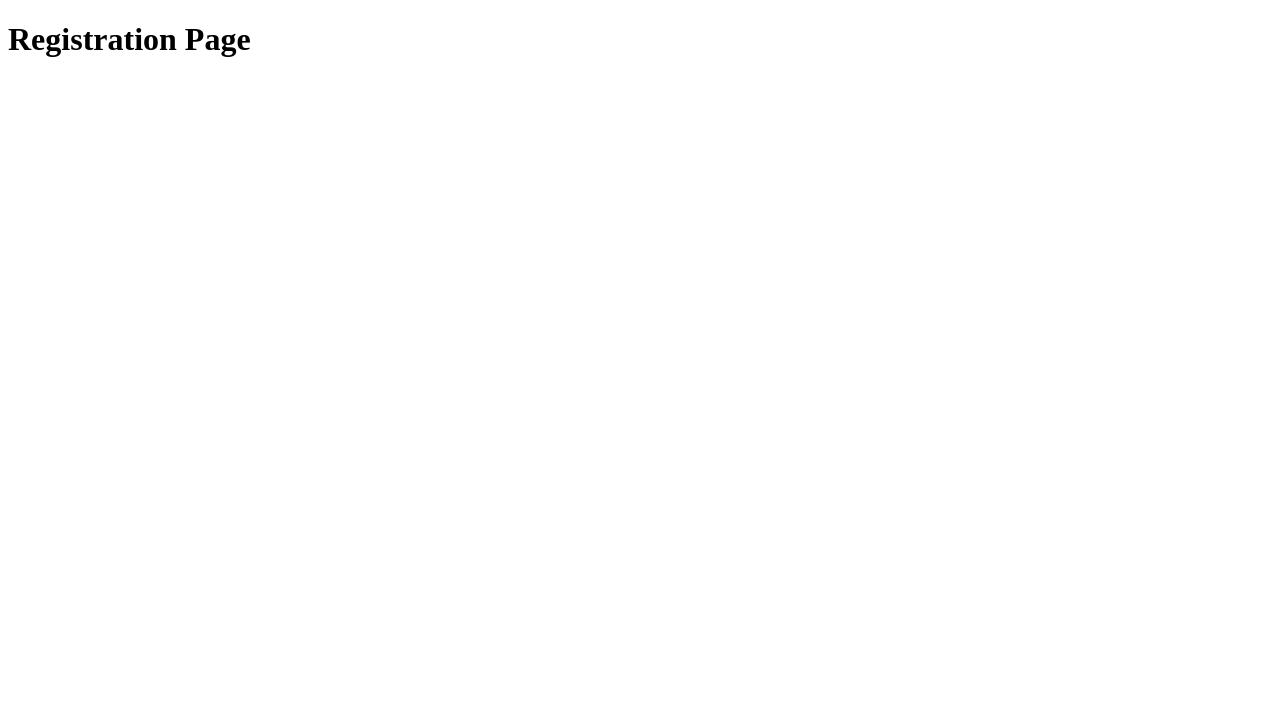
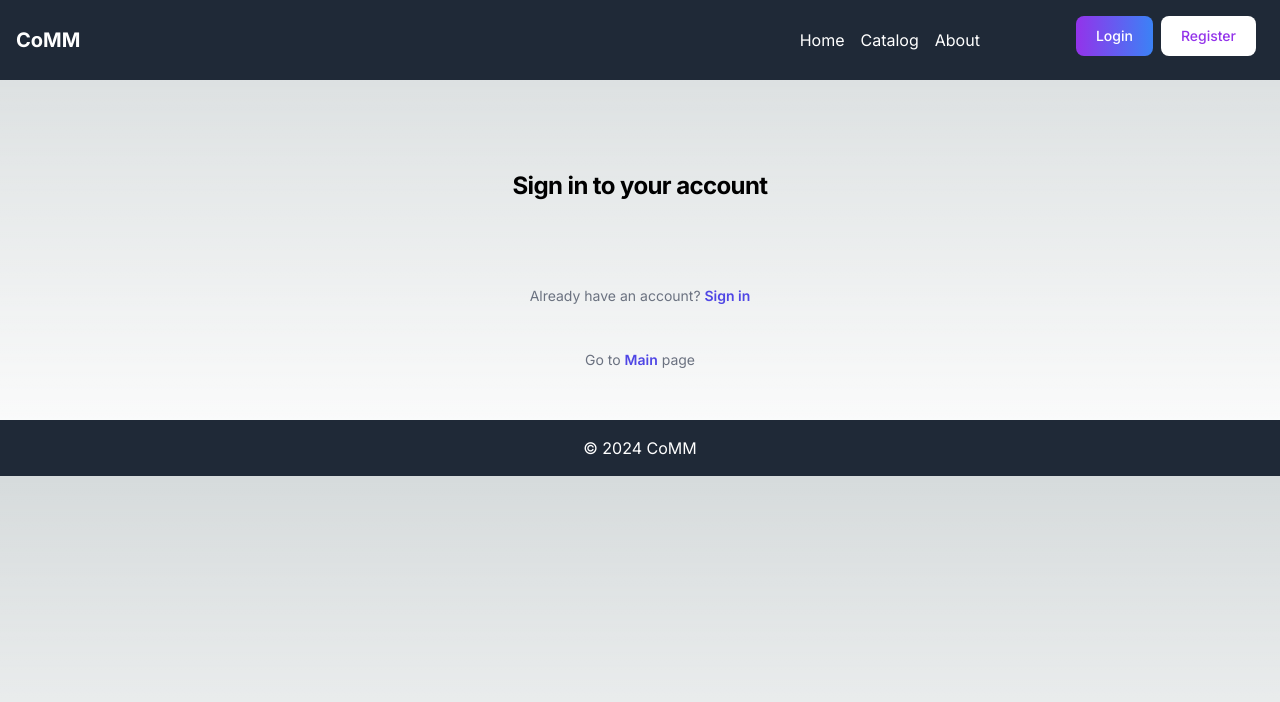
Before and after one commit to annatvali/ecommerce-app, a Next.js app: page /registration in a window 1280 px wide. Shown: the top 702 px of the page. Built offline with nearby package versions, Linux system fonts and the light colour scheme.

Commit message:
feat: integrate login with commercetools, add auth check

```diff
--- /dev/null
+++ b/app/catalog/page.tsx
@@ -0,0 +1,13 @@
+const Catalog = () => {
+  return (
+    <main>
+      <div className="sm:mx-auto sm:w-full sm:max-w-sm">
+        <h1 className="mt-10 text-center text-3xl font-bold leading-9 tracking-tight text-white-900">
+          Catalog content
+        </h1>
+      </div>
+    </main>
+  );
+};
+
+export default Catalog;
--- a/app/components/Button.tsx
+++ b/app/components/Button.tsx
@@ -5,16 +5,19 @@ interface ButtonProps {
   text: string;
   colorClass: string;
   textColor?: string;
+  onClick?: () => void;
 }
 
 const Button: FC<ButtonProps> = ({
   text,
   colorClass,
   textColor = 'text-white',
+  onClick,
 }) => {
   return (
     <button
       type="button"
+      onClick={onClick}
       className={`${textColor} bg-gradient-to-r ${colorClass} hover:bg-gradient-to-br focus:ring-4 focus:outline-none focus:ring-blue-300 dark:focus:ring-blue-800 font-medium rounded-lg text-sm px-5 py-2.5 text-center me-2 mb-2`}
     >
       {text}
--- a/app/components/Navigation.tsx
+++ b/app/components/Navigation.tsx
@@ -1,40 +1,94 @@
+'use client';
+
 import Link from 'next/link';
+import { useRouter } from 'next/navigation';
 import Button from './Button';
+import { isAuth } from '@/lib/isAuth';
+import { useAuth } from '@/lib/AuthContext';
+import { useEffect } from 'react';
 
 const Navigation = (): JSX.Element => {
+  const router = useRouter();
+  const { isAuthenticated, login, logout } = useAuth();
+
+  const handleLoginClick = async () => {
+    try {
+      const authStatus = await isAuth();
+      if (authStatus) {
+        login();
+        router.push('/catalog');
+      } else {
+        router.push('/login');
+      }
+    } catch (error) {
+      console.error('Error during auth check:', error);
+      router.push('/login');
+    }
+  };
+
+  const handleRegisterClick = async () => {
+    try {
+      const authStatus = await isAuth();
+      if (authStatus) {
+        login();
+        router.push('/catalog');
+      } else {
+        router.push('/registration');
+      }
+    } catch (error) {
+      console.error('Error during auth check:', error);
+      router.push('/registration');
+    }
+  };
+
+  const handleLogoutClick = () => {
+    logout();
+    router.push('/');
+  };
+
+  useEffect(() => {}, [isAuthenticated]);
+
   return (
     <nav className="flex items-center gap-24">
       <ul className="flex space-x-4">
         <li>
-          <a href="/" className="hover:underline">
+          <Link href="/" className="hover:underline">
             Home
-          </a>
+          </Link>
         </li>
         <li>
-          <a href="/about" className="hover:underline">
-            About
-          </a>
+          <Link href="/catalog" className="hover:underline">
+            Catalog
+          </Link>
         </li>
         <li>
-          <a href="/contact" className="hover:underline">
-            Contact
-          </a>
+          <Link href="/about" className="hover:underline">
+            About
+          </Link>
         </li>
       </ul>
       <div>
-        <Link href="/login/">
+        {isAuthenticated ? (
+          <Button
+            text="Logout"
+            colorClass="from-red-600 to-red-500 hover:bg-gradient-to-bl"
+            onClick={handleLogoutClick}
+          />
+        ) : (
+          <>
             <Button
               text="Login"
               colorClass="from-purple-600 to-blue-500 hover:bg-gradient-to-bl"
+              onClick={handleLoginClick}
             />
-        </Link>
-        <Link href="/registration">
             <Button
               text="Register"
               colorClass="bg-white hover:bg-gray-100"
               textColor="text-purple-600"
+              onClick={handleRegisterClick}
             />
-        </Link>
+          </>
+        )}
       </div>
     </nav>
   );
--- a/app/layout.tsx
+++ b/app/layout.tsx
@@ -3,6 +3,7 @@ import { Inter } from 'next/font/google';
 import './globals.css';
 import Header from './layout/Header';
 import Footer from './layout/Footer';
+import { AuthProvider } from '@/lib/AuthContext';
 
 const inter = Inter({ subsets: ['latin'] });
 
@@ -19,9 +20,11 @@ export default function RootLayout({
   return (
     <html lang="en">
       <body className={inter.className}>
-        <Header />
-        <main>{children}</main>
-        <Footer />
+        <AuthProvider>
+          <Header />
+          <main>{children}</main>
+          <Footer />
+        </AuthProvider>
       </body>
     </html>
   );
--- a/app/login/login.tsx
+++ b/app/login/login.tsx
@@ -1,6 +1,30 @@
 export async function login(email: string, password: string) {
-  // const loggedIn = true;
-  console.log('Logged in successfully');
-  console.log('email', email);
-  console.log('password', password);
+  const projectKey = process.env.NEXT_PUBLIC_CTP_PROJECT_KEY;
+  const clientId = process.env.NEXT_PUBLIC_CTP_CLIENT_ID;
+  const clientSecret = process.env.NEXT_PUBLIC_CTP_CLIENT_SECRET;
+  const authUrl = process.env.NEXT_PUBLIC_CTP_AUTH_URL;
+
+  const url = `${authUrl}/oauth/${projectKey}/customers/token`;
+  const response = await fetch(url, {
+    method: 'POST',
+    headers: {
+      'Content-Type': 'application/x-www-form-urlencoded',
+      Authorization: 'Basic ' + btoa(`${clientId}:${clientSecret}`),
+    },
+    body: new URLSearchParams({
+      grant_type: 'password',
+      username: email,
+      password: password,
+    }).toString(),
+  });
+
+  if (!response.ok) {
+    throw new Error('Invalid email or password!');
+  }
+
+  const data = await response.json();
+  alert('Logged in successfully');
+  console.log('token is', data.access_token);
+  localStorage.setItem('access_token', data.access_token);
+  return data.access_token;
 }
--- a/app/login/page.tsx
+++ b/app/login/page.tsx
@@ -4,19 +4,57 @@ import Link from 'next/link';
 import { useRouter } from 'next/navigation';
 import { useState } from 'react';
 import { login } from './login';
+import { isAuth } from '@/lib/isAuth';
+import Navigation from '../components/Navigation';
 
 const Login = () => {
   const [email, setEmail] = useState('');
   const [password, setPassword] = useState('');
   const [error, setError] = useState('');
+  const [emailError, setEmailError] = useState('');
+  const [passwordError, setPasswordError] = useState('');
   const router = useRouter();
+
+  const validateEmail = (email: string) => {
+    const emailRegex = /^[^\s@]+@[^\s@]+\.[^\s@]+$/;
+    return emailRegex.test(email);
+  };
+
+  const validatePassword = (password: string) => {
+    const passwordRegex =
+      /^(?=.*[a-z])(?=.*[A-Z])(?=.*\d)(?=.*[!@#$%^&*()_+\-=[\]{}|;:'",.<>?])[a-zA-Z\d!@#$%^&*()_+\-=[\]{}|;:'",.<>?]{8,}$/;
+    return passwordRegex.test(password);
+  };
 
   const handleSubmit = async (e: React.FormEvent) => {
     e.preventDefault();
+    setError('');
+    setEmailError('');
+    setPasswordError('');
+
+    let valid = true;
+
+    if (!validateEmail(email)) {
+      setEmailError('Invalid email address');
+      valid = false;
+    }
+
+    if (!validatePassword(password)) {
+      setPasswordError(
+        'Password must contain at least 8 characters, one uppercase letter, one lowercase letter, and one number',
+      );
+      valid = false;
+    }
+
+    if (!valid) {
+      return;
+    }
 
     try {
       await login(email, password);
-      router.push('/');
+      isAuth();
+      Navigation;
+      router.push('/catalog');
     } catch (err) {
       if (err instanceof Error) {
         setError(err.message);
@@ -55,6 +93,7 @@ const Login = () => {
                   onChange={(e) => setEmail(e.target.value)}
                   className="block w-full rounded-md border-0 py-1.5 text-gray-900 shadow-sm ring-1 ring-inset ring-gray-300 placeholder:text-gray-400 focus:ring-2 focus:ring-inset focus:ring-indigo-600 focus:outline-none sm:text-sm sm:leading-6"
                 />
+                {emailError && <p className="text-red-500">{emailError}</p>}
               </div>
             </div>
 
@@ -78,6 +117,9 @@ const Login = () => {
                   onChange={(e) => setPassword(e.target.value)}
                   className="block w-full rounded-md border-0 py-1.5 text-gray-900 shadow-sm ring-1 ring-inset ring-gray-300 placeholder:text-gray-400 focus:ring-2 focus:ring-inset focus:ring-indigo-600 focus:outline-none sm:text-sm sm:leading-6"
                 />
+                {passwordError && (
+                  <p className="text-red-500">{passwordError}</p>
+                )}
               </div>
             </div>
 
--- /dev/null
+++ b/app/registration/page.tsx
@@ -0,0 +1,40 @@
+import Link from 'next/link';
+
+const Registration = () => {
+  return (
+    <main>
+      <div className="flex min-h-full flex-1 flex-col justify-center px-6 py-12 lg:px-8">
+        <div className="sm:mx-auto sm:w-full sm:max-w-sm">
+          <h2 className="mt-10 text-center text-2xl font-bold leading-9 tracking-tight text-white-900">
+            Sign in to your account
+          </h2>
+        </div>
+
+        <div className="mt-10 sm:mx-auto sm:w-full sm:max-w-sm">
+          <p className="mt-10 text-center text-sm text-gray-500">
+            Already have an account?{' '}
+            <Link
+              href="/login"
+              className="font-semibold leading-6 text-indigo-600 hover:text-indigo-500"
+            >
+              Sign in
+            </Link>
+          </p>
+
+          <p className="mt-10 text-center text-sm text-gray-500">
+            Go to{' '}
+            <Link
+              href="/"
+              className="font-semibold leading-6 text-indigo-600 hover:text-indigo-500"
+            >
+              Main
+            </Link>{' '}
+            page
+          </p>
+        </div>
+      </div>
+    </main>
+  );
+};
+
+export default Registration;
--- /dev/null
+++ b/lib/AuthContext.tsx
@@ -0,0 +1,51 @@
+'use client';
+
+import {
+  createContext,
+  useContext,
+  useState,
+  ReactNode,
+  useEffect,
+} from 'react';
+
+interface AuthContextType {
+  isAuthenticated: boolean;
+  login: () => void;
+  logout: () => void;
+}
+
+const AuthContext = createContext<AuthContextType | undefined>(undefined);
+
+export const AuthProvider = ({ children }: { children: ReactNode }) => {
+  const [isAuthenticated, setIsAuthenticated] = useState(false);
+
+  useEffect(() => {
+    const token = localStorage.getItem('access_token');
+    if (token) {
+      setIsAuthenticated(true);
+    }
+  }, []);
+
+  const login = () => {
+    setIsAuthenticated(true);
+  };
+
+  const logout = () => {
+    localStorage.removeItem('access_token');
+    setIsAuthenticated(false);
+  };
+
+  return (
+    <AuthContext.Provider value={{ isAuthenticated, login, logout }}>
+      {children}
+    </AuthContext.Provider>
+  );
+};
+
+export const useAuth = () => {
+  const context = useContext(AuthContext);
+  if (!context) {
+    throw new Error('useAuth must be used within an AuthProvider');
+  }
+  return context;
+};
--- /dev/null
+++ b/lib/isAuth.tsx
@@ -0,0 +1,37 @@
+const clientId = process.env.NEXT_PUBLIC_CTP_CLIENT_ID;
+const clientSecret = process.env.NEXT_PUBLIC_CTP_CLIENT_SECRET;
+const authUrl = process.env.NEXT_PUBLIC_CTP_AUTH_URL;
+const url = `${authUrl}/oauth/introspect`;
+
+export async function isAuth() {
+  const token = localStorage.getItem('access_token');
+
+  if (!token) {
+    console.error('No access token found');
+    return false;
+  }
+
+  try {
+    const response = await fetch(url, {
+      method: 'POST',
+      headers: {
+        'Content-Type': 'application/x-www-form-urlencoded',
+        Authorization: 'Basic ' + btoa(`${clientId}:${clientSecret}`),
+      },
+      body: new URLSearchParams({
+        token: token,
+      }).toString(),
+    });
+
+    if (!response.ok) {
+      throw new Error('Failed to fetch token introspection');
+    }
+
+    const data = await response.json();
+    console.log('Token active:', data.active);
+    return data.active;
+  } catch (error) {
+    console.error('Error during token introspection:', error);
+    return false;
+  }
+}
--- a/pages/registration/index.tsx
+++ /dev/null
@@ -1,9 +0,0 @@
-const Registration = () => {
-  return (
-    <main>
-      <h1>Registration Page</h1>
-    </main>
-  );
-};
-
-export default Registration;
```
Also changed, not shown: 1 other file (tests, documents, lock files or other folders). Lines whose indentation alone changed are shown as unchanged.
